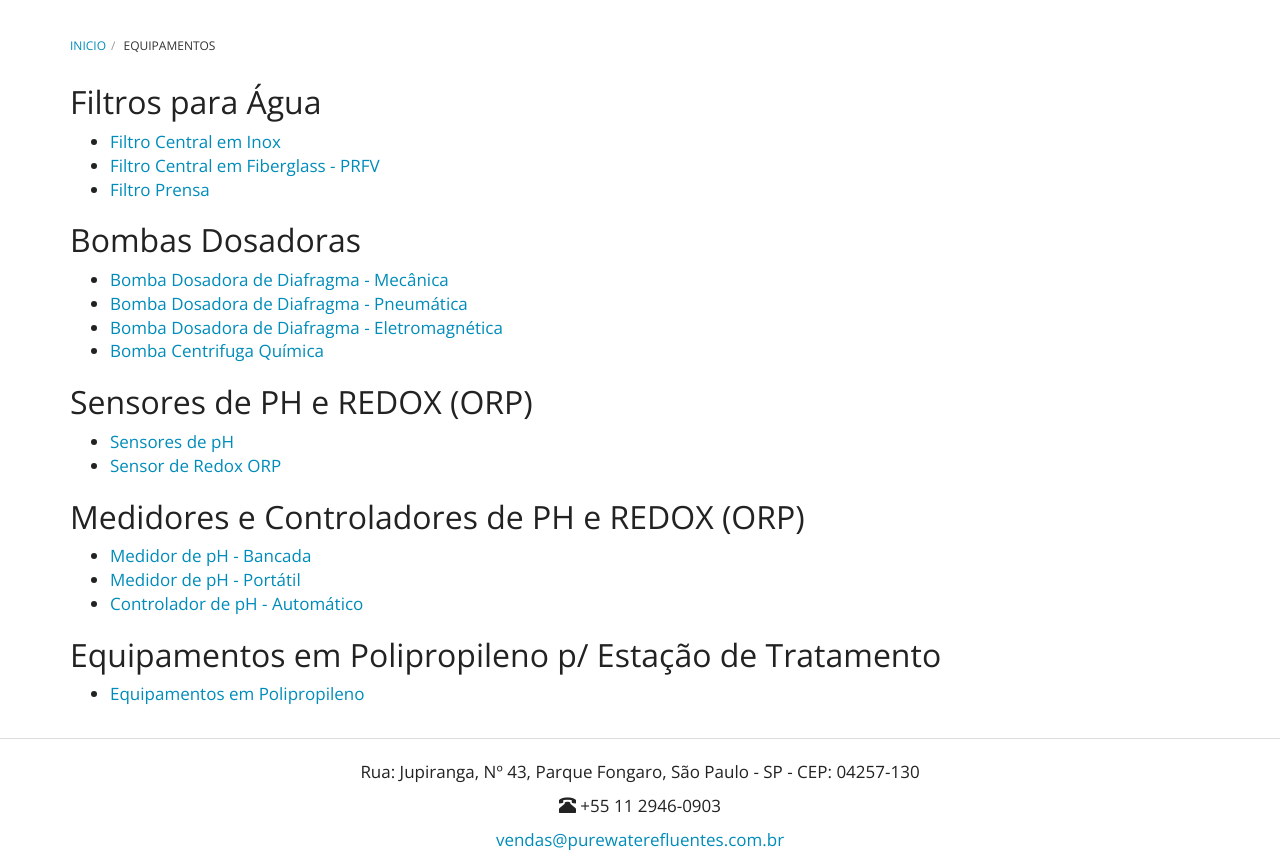
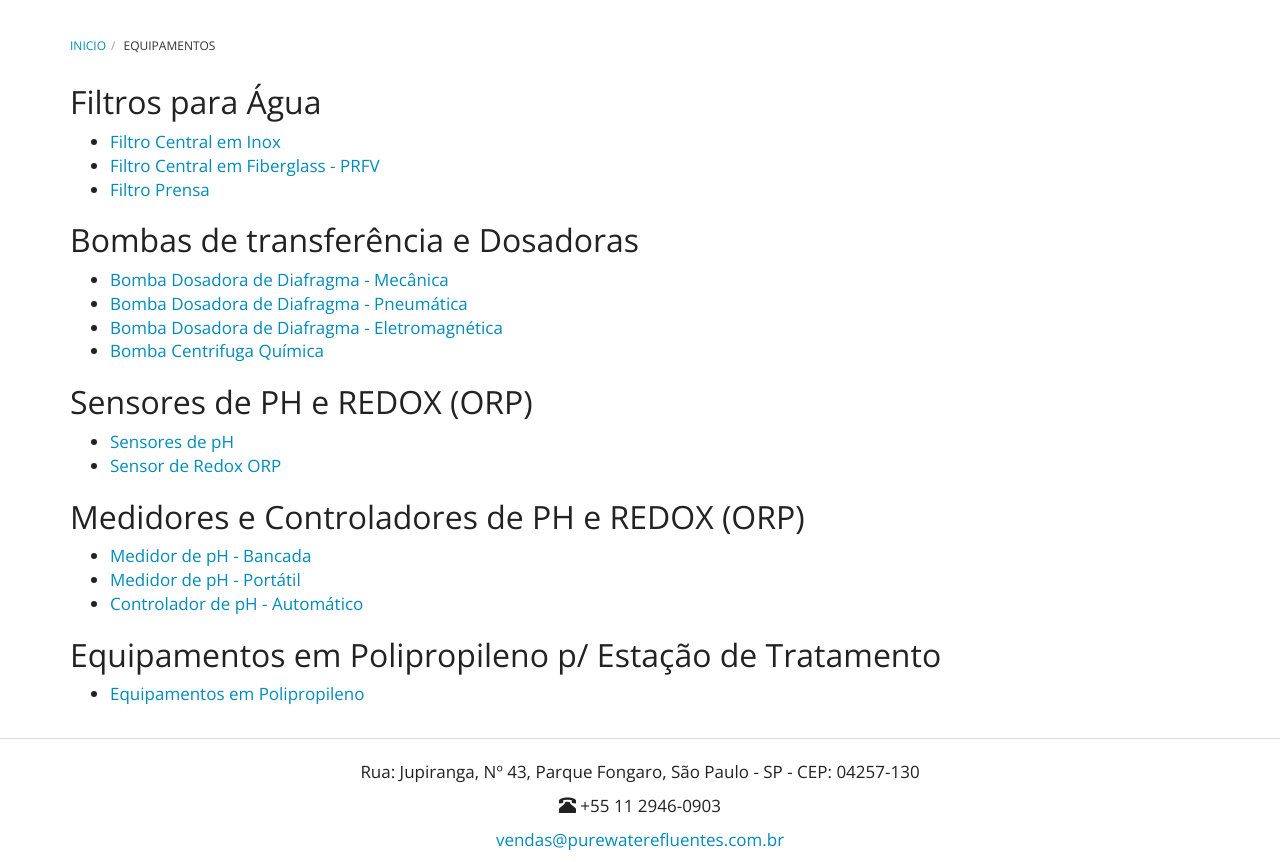
Before and after one commit to purewaterefluentes/purewaterefluentes.github.io, a Jekyll site: the page built from equipamentos/index.md, in a window 1280 px wide and 1156 px high. Shown: the part 294-1156 px from the top of the window. Built offline with Jekyll 4.4.1, drawn with Linux system fonts in a browser that asks for light colours; nearby versions of some CDN libraries; library files that are not in the unit come from our copies.

Commit message:
Update index.md

```diff
--- a/equipamentos/index.md
+++ b/equipamentos/index.md
@@ -10,7 +10,7 @@ subtitle: Fabricação de equipamentos para tratamento de água e efluentes
 - [Filtro Central em Fiberglass - PRFV](filtro-de-agua-fiberglass-PRFV.html)
 - [Filtro Prensa](filtro-prensa.html)
 
-## Bombas Dosadoras
+## Bombas de transferência e Dosadoras
 
 
 - [Bomba Dosadora de Diafragma - Mecânica](bomba-dosadora-de-diafragma-mecanica.html)
```
